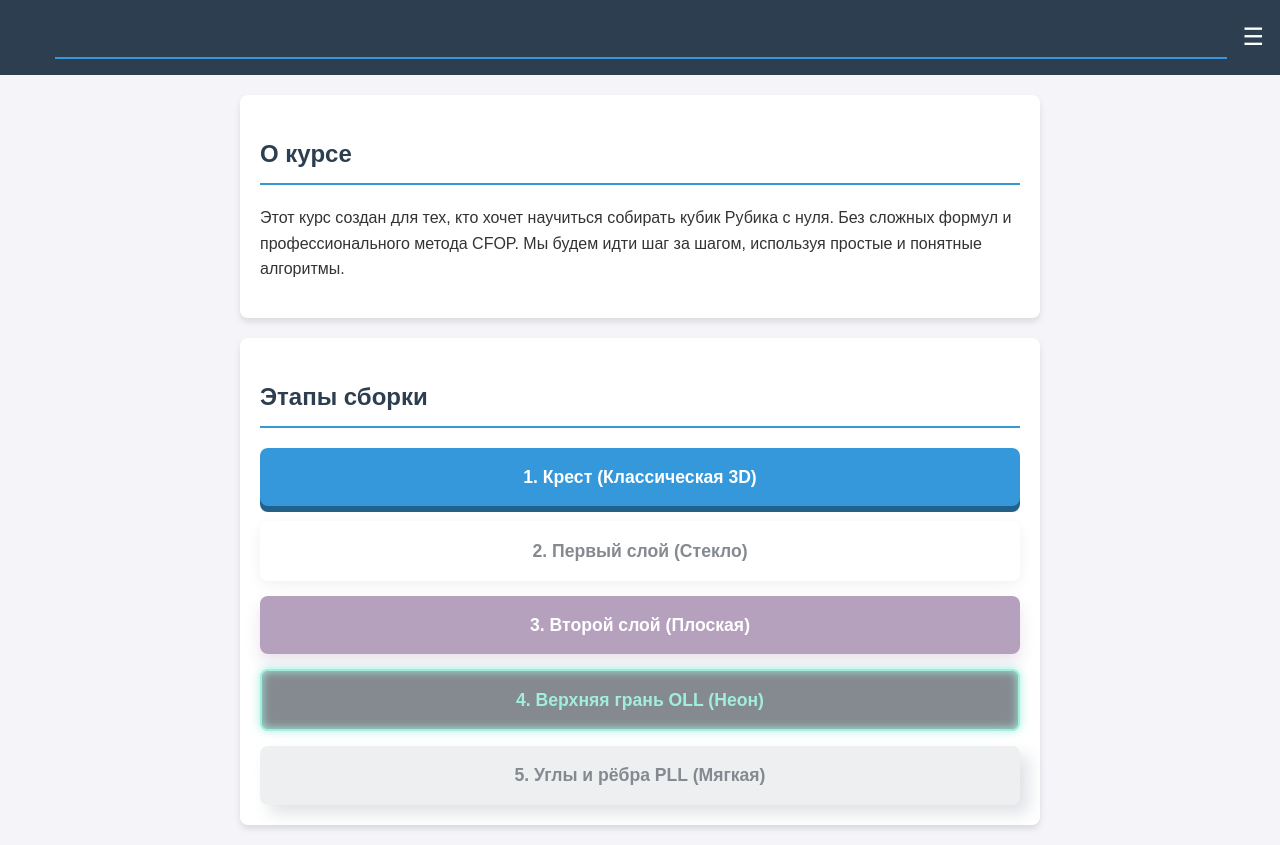
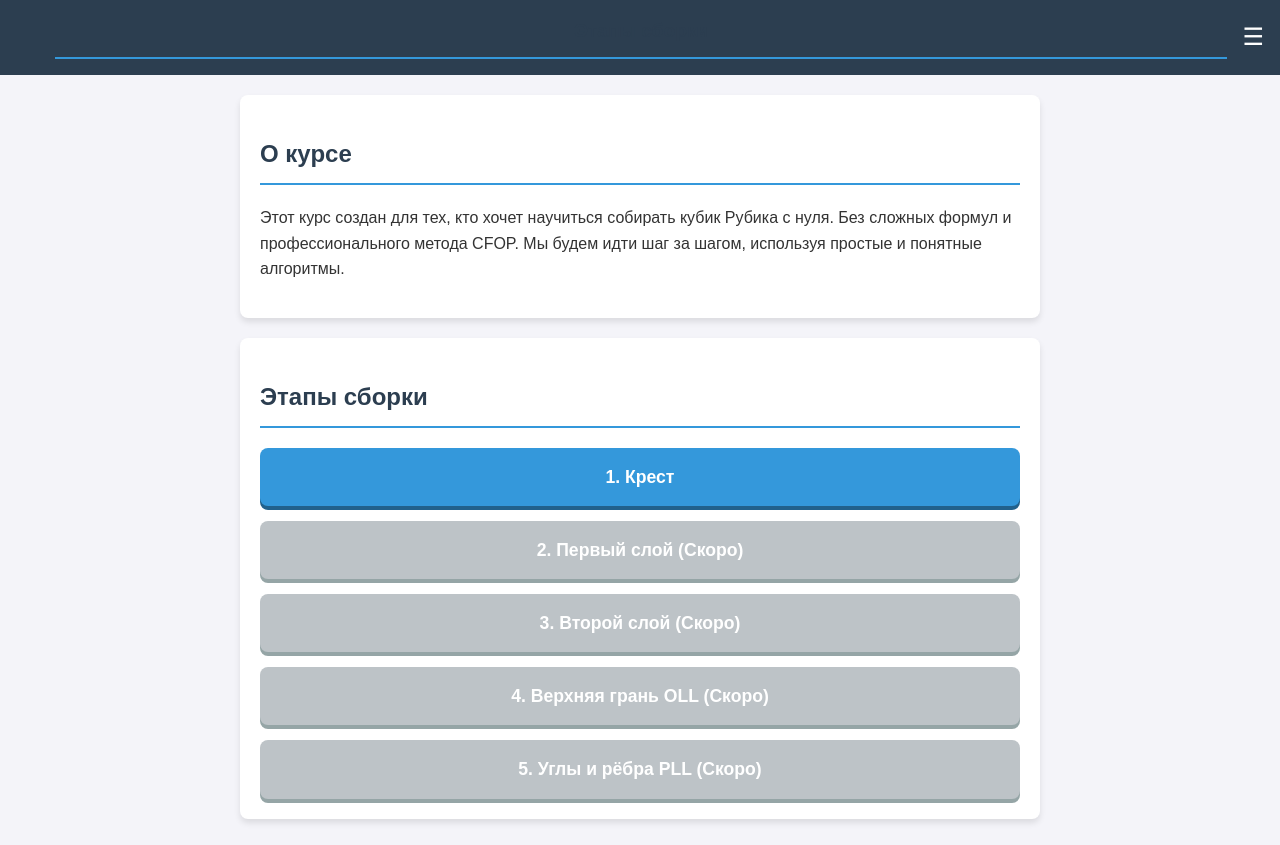
Before and after one commit to ivanminaev69/rubik-course, a plain HTML site: page index.html in a window 1280 px wide. Drawn offline with Linux system fonts and the light colour scheme.

Commit message:
Update index.html

```diff
--- a/index.html
+++ b/index.html
@@ -6,10 +6,8 @@
     <title>Кубик Рубика - Обучение</title>
     <style>
         body { font-family: Arial, sans-serif; background-color: #f4f4f9; color: #333; margin: 0; padding: 0; line-height: 1.6; }
-
-        /* Шапка и меню (как в уроке) */
         header { background-color: #2c3e50; color: white; padding: 1rem; display: flex; align-items: center; justify-content: space-between; }
-        .back-btn { color: white; text-decoration: none; font-size: 1.5rem; padding-right: 15px; visibility: hidden; } /* Скрываем стрелку на главной */
+        .back-btn { color: white; text-decoration: none; font-size: 1.5rem; padding-right: 15px; visibility: hidden; }
         .header-title { margin: 0; font-size: 1.2rem; flex-grow: 1; text-align: center; }
         .menu-btn { background: none; border: none; color: white; font-size: 1.5rem; cursor: pointer; padding: 0; padding-left: 15px; }
 
@@ -29,31 +27,18 @@
 
         .steps { list-style: none; padding: 0; display: flex; flex-direction: column; gap: 15px; }
 
-        /* Базовый стиль для всех кнопок */
-        .step-btn { display: block; padding: 15px 20px; border-radius: 8px; text-decoration: none; text-align: center; font-weight: bold; font-size: 1.1rem; border: none; cursor: pointer; transition: all 0.1s ease; }
-
-        /* Кнопка 1: Классическая 3D */
-        .btn-3d { background: #3498db; color: white; box-shadow: 0 6px 0 #21618c; }
-        .btn-3d:active { box-shadow: 0 2px 0 #21618c; transform: translateY(4px); }
-
-        /* Кнопка 2: Стеклянная (Glassmorphism) */
-        .btn-glass { background: rgba(255, 255, 255, 0.4); backdrop-filter: blur(10px); -webkit-backdrop-filter: blur(10px); border: 1px solid rgba(255, 255, 255, 0.5); color: #2c3e50; box-shadow: 0 4px 15px rgba(0,0,0,0.1); }
-        .btn-glass:active { transform: scale(0.96); background: rgba(255, 255, 255, 0.2); }
-
-        /* Кнопка 3: Плоская с тенью */
-        .btn-flat { background: #9b59b6; color: white; box-shadow: 0 8px 15px rgba(155, 89, 182, 0.3); }
-        .btn-flat:active { box-shadow: 0 2px 5px rgba(155, 89, 182, 0.3); transform: translateY(4px); }
-
-        /* Кнопка 4: Неоновая */
-        .btn-neon { background: #2c3e50; color: #00ffcc; border: 2px solid #00ffcc; box-shadow: 0 0 10px #00ffcc, inset 0 0 10px #00ffcc; }
-        .btn-neon:active { background: #00ffcc; color: #2c3e50; box-shadow: 0 0 20px #00ffcc, inset 0 0 20px #00ffcc; }
-
-        /* Кнопка 5: Мягкая (Soft UI) */
-        .btn-soft { background: #e0e5ec; color: #2c3e50; box-shadow: 9px 9px 16px rgb(163,177,198,0.6), -9px -9px 16px rgba(255,255,255, 0.5); }
-        .btn-soft:active { box-shadow: inset 5px 5px 10px rgb(163,177,198,0.6), inset -5px -5px 10px rgba(255,255,255, 0.5); transform: translateY(1px); }
-
-        /* Заблокированная кнопка (Скоро) */
-        .step-btn.disabled { opacity: 0.6; pointer-events: none; filter: grayscale(50%); }
+        /* МАКСИМАЛЬНО ПРОСТЫЕ КНОПКИ ДЛЯ ПРОВЕРКИ */
+        .step-btn {
+            display: block; padding: 15px 20px; border-radius: 8px; text-decoration: none;
+            text-align: center; font-weight: bold; font-size: 1.1rem; background: #3498db; color: white;
+            box-shadow: 0 4px 0 #21618c;
+        }
+        .step-btn:active {
+            box-shadow: 0 1px 0 #21618c; transform: translateY(3px);
+        }
+        .step-btn.disabled {
+            background: #bdc3c7; box-shadow: 0 4px 0 #95a5a6; pointer-events: none;
+        }
     </style>
 </head>
 <body>
@@ -85,11 +70,11 @@
         <div class="card">
             <h2>Этапы сборки</h2>
             <div class="steps">
-                <a href="cross.html" class="step-btn btn-3d">1. Крест (Классическая 3D)</a>
-                <a href="#" class="step-btn btn-glass disabled">2. Первый слой (Стекло)</a>
-                <a href="#" class="step-btn btn-flat disabled">3. Второй слой (Плоская)</a>
-                <a href="#" class="step-btn btn-neon disabled">4. Верхняя грань OLL (Неон)</a>
-                <a href="#" class="step-btn btn-soft disabled">5. Углы и рёбра PLL (Мягкая)</a>
+                <a href="cross.html" class="step-btn">1. Крест</a>
+                <a href="#" class="step-btn disabled">2. Первый слой (Скоро)</a>
+                <a href="#" class="step-btn disabled">3. Второй слой (Скоро)</a>
+                <a href="#" class="step-btn disabled">4. Верхняя грань OLL (Скоро)</a>
+                <a href="#" class="step-btn disabled">5. Углы и рёбра PLL (Скоро)</a>
             </div>
         </div>
     </main>
```
